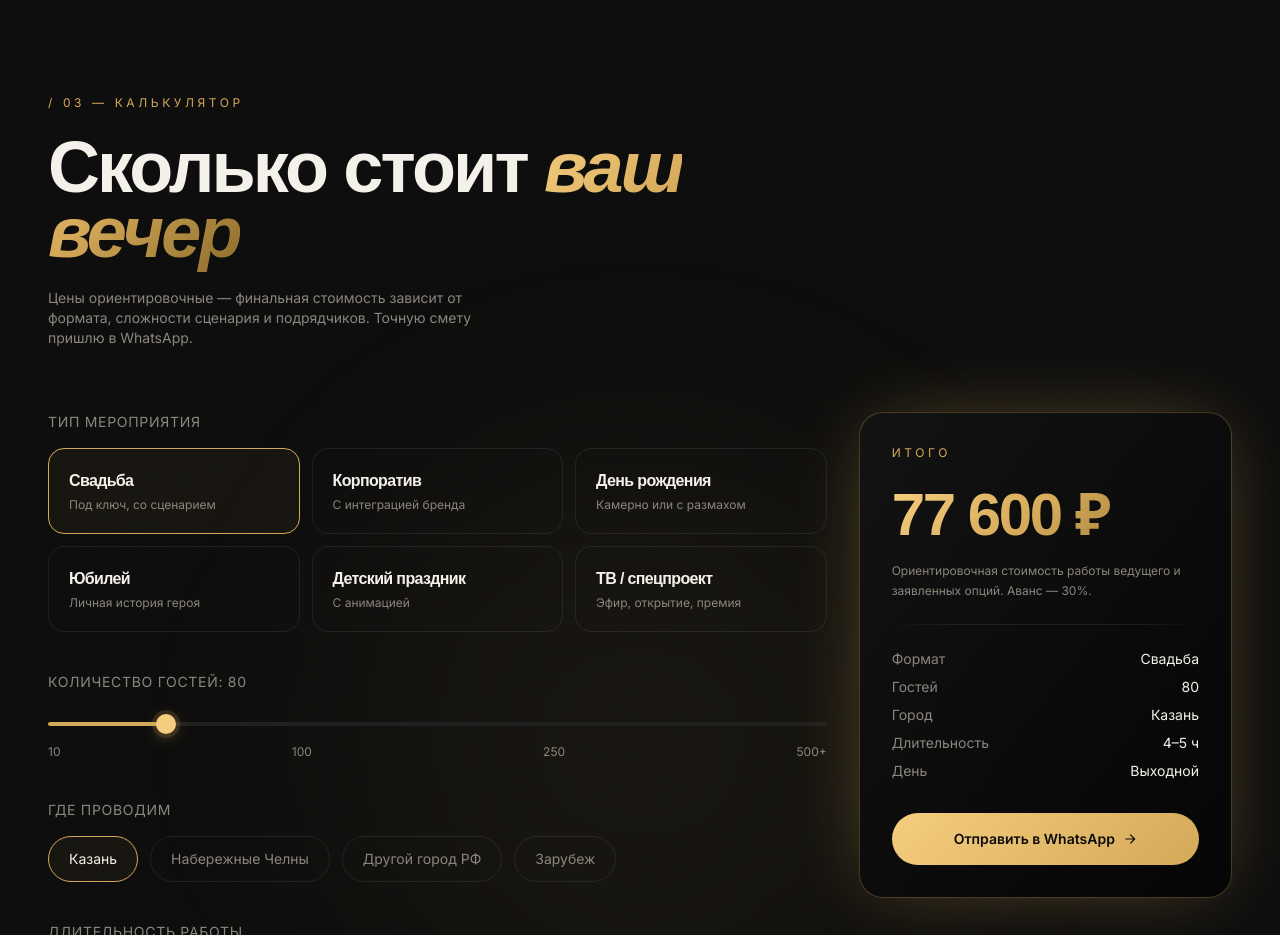
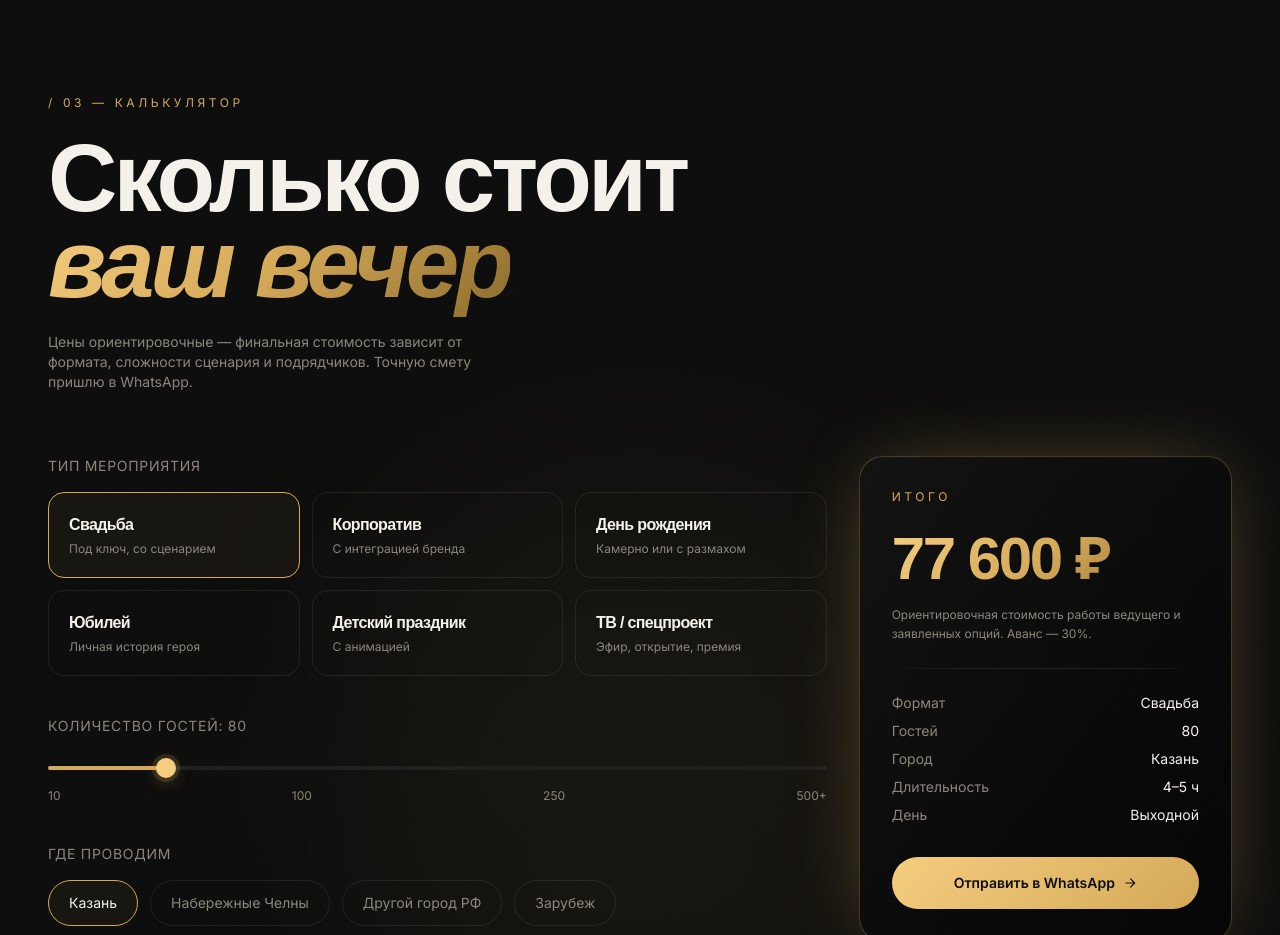
Before and after one commit to ueeet/farhad, a Next.js app: page / in a window 1280 px wide. Shown: the part 3400-4335 px from the top of the page. Built offline with nearby package versions, Linux system fonts and the light colour scheme; a web font is replaced by a local one.

Commit message:
auto: update

```diff
--- a/src/components/Calculator.tsx
+++ b/src/components/Calculator.tsx
@@ -144,7 +144,7 @@ export function Calculator() {
             <div className="text-xs uppercase tracking-[0.3em] text-gold mb-6">
               / 03 — Калькулятор
             </div>
-            <h2 className="font-display font-black text-5xl lg:text-7xl leading-[0.9] tracking-tight max-w-3xl">
+            <h2 className="font-display font-black text-5xl lg:text-8xl leading-[0.9] tracking-[-0.04em] balance max-w-3xl">
               Сколько стоит <span className="text-gradient-gold italic">ваш вечер</span>
             </h2>
           </div>
```
